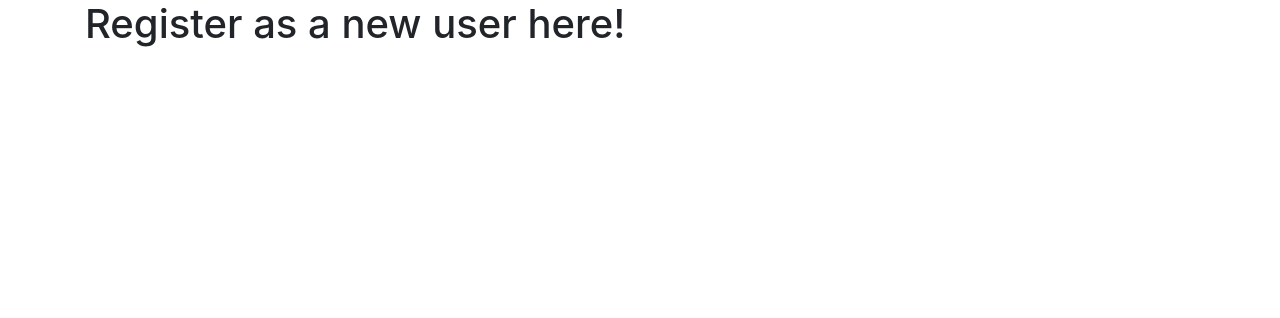
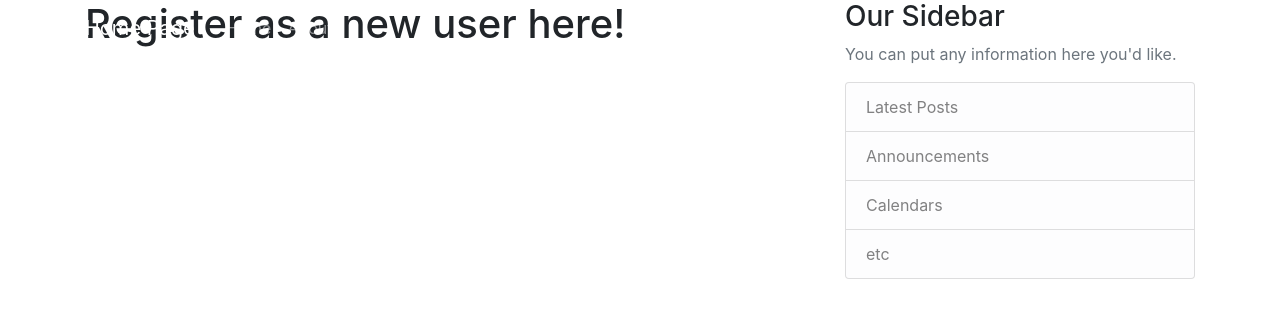
Before and after one commit to Salmaaattia/Social-Platform, a Django app: page /main_app/register in a window 1280 px wide. Shown: the top 318 px of the page. Run offline with Django 3.2, Linux system fonts and the light colour scheme; some libraries are stand-ins or nearby versions.

Commit message:
add navbar and basic css styles to base.htm;

```diff
--- a/socialplatform/main_app/templates/main_app/base.html
+++ b/socialplatform/main_app/templates/main_app/base.html
@@ -1,3 +1,4 @@
+{% load static %}
 <!doctype html>
 <html lang="en">
   <head>
@@ -7,14 +8,57 @@
 
     <!-- Bootstrap CSS -->
     <link rel="stylesheet" href="https://maxcdn.bootstrapcdn.com/bootstrap/4.0.0/css/bootstrap.min.css" integrity="sha384-Gn5384xqQ1aoWXA+058RXPxPg6fy4IWvTNh0E263XmFcJlSAwiGgFAW/dAiS6JXm" crossorigin="anonymous">
+
+    <link rel="stylesheet" href="{% static 'main_app/main.css' %}">
+
+
     {% if title %}
     <title>{{ title }}</title>
     {% endif %}
   </head>
   <body>
-    <div class="container">
-        {% block content %}{% endblock %}
-    </div>
+    <header class="site-header">
+        <nav class="navbar navbar-expand-md navbar-dark bg-steel fixed-top">
+          <div class="container">
+            <a class="navbar-brand mr-4" href="/">Home Page</a>
+            <button class="navbar-toggler" type="button" data-toggle="collapse" data-target="#navbarToggle" aria-controls="navbarToggle" aria-expanded="false" aria-label="Toggle navigation">
+            <span class="navbar-toggler-icon"></span>
+            </button>
+            <div class="collapse navbar-collapse" id="navbarToggle">
+              <div class="navbar-nav mr-auto">
+                <a class="nav-item nav-link" href="/">Home</a>
+                <a class="nav-item nav-link" href="/about">About</a>
+              </div>
+              <!-- Navbar Right Side -->
+              <div class="navbar-nav">
+                <a class="nav-item nav-link" href="#">Login</a>
+                <a class="nav-item nav-link" href="#">Register</a>
+              </div>
+            </div>
+          </div>
+        </nav>
+    </header>
+    <main role="main" class="container">
+        <div class="row">
+            <div class="col-md-8">
+                {% block content %}{% endblock %}
+            </div>
+            <div class="col-md-4">
+                <div class="content-section">
+                <h3>Our Sidebar</h3>
+                <p class='text-muted'>You can put any information here you'd like.
+                    <ul class="list-group">
+                    <li class="list-group-item list-group-item-light">Latest Posts</li>
+                    <li class="list-group-item list-group-item-light">Announcements</li>
+                    <li class="list-group-item list-group-item-light">Calendars</li>
+                    <li class="list-group-item list-group-item-light">etc</li>
+                    </ul>
+                </p>
+                </div>
+            </div>
+        </div>
+    </main>
+
     <!-- Optional JavaScript -->
     <!-- jQuery first, then Popper.js, then Bootstrap JS -->
     <script src="https://code.jquery.com/jquery-3.2.1.slim.min.js" integrity="sha384-KJ3o2DKtIkvYIK3UENzmM7KCkRr/rE9/Qpg6aAZGJwFDMVNA/GpGFF93hXpG5KkN" crossorigin="anonymous"></script>
```
